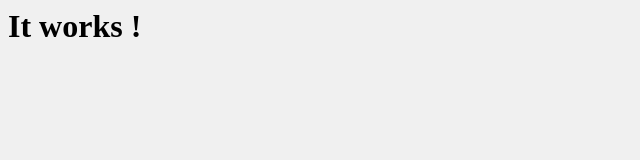
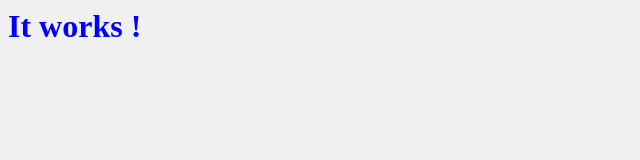
Before and after one commit to jclerc/greenspot, a website: page src/index.html in a window 1280 px wide. Shown: the whole page, without its empty margins (0-640 px from the left). Drawn offline with nearby package versions, Linux system fonts and the light colour scheme; files that its build step writes are made by us from their sources.

Commit message:
Ensure SASS is working

```diff
--- a/src/index.html
+++ b/src/index.html
@@ -3,7 +3,9 @@
         <link href="/css/main.css" rel="stylesheet" type="text/css">
     </head>
     <body>
-        <h1>It works !</h1>
+        <header>
+            <h1>It works !</h1>
+        </header>
         <script src="/js/app.js"></script>
     </body>
 </html>
--- a/src/scss/main.scss
+++ b/src/scss/main.scss
@@ -3,3 +3,9 @@
 body {
     background: #F0F0F0;
 }
+
+header {
+    h1 {
+        color: blue;
+    }
+}
```
